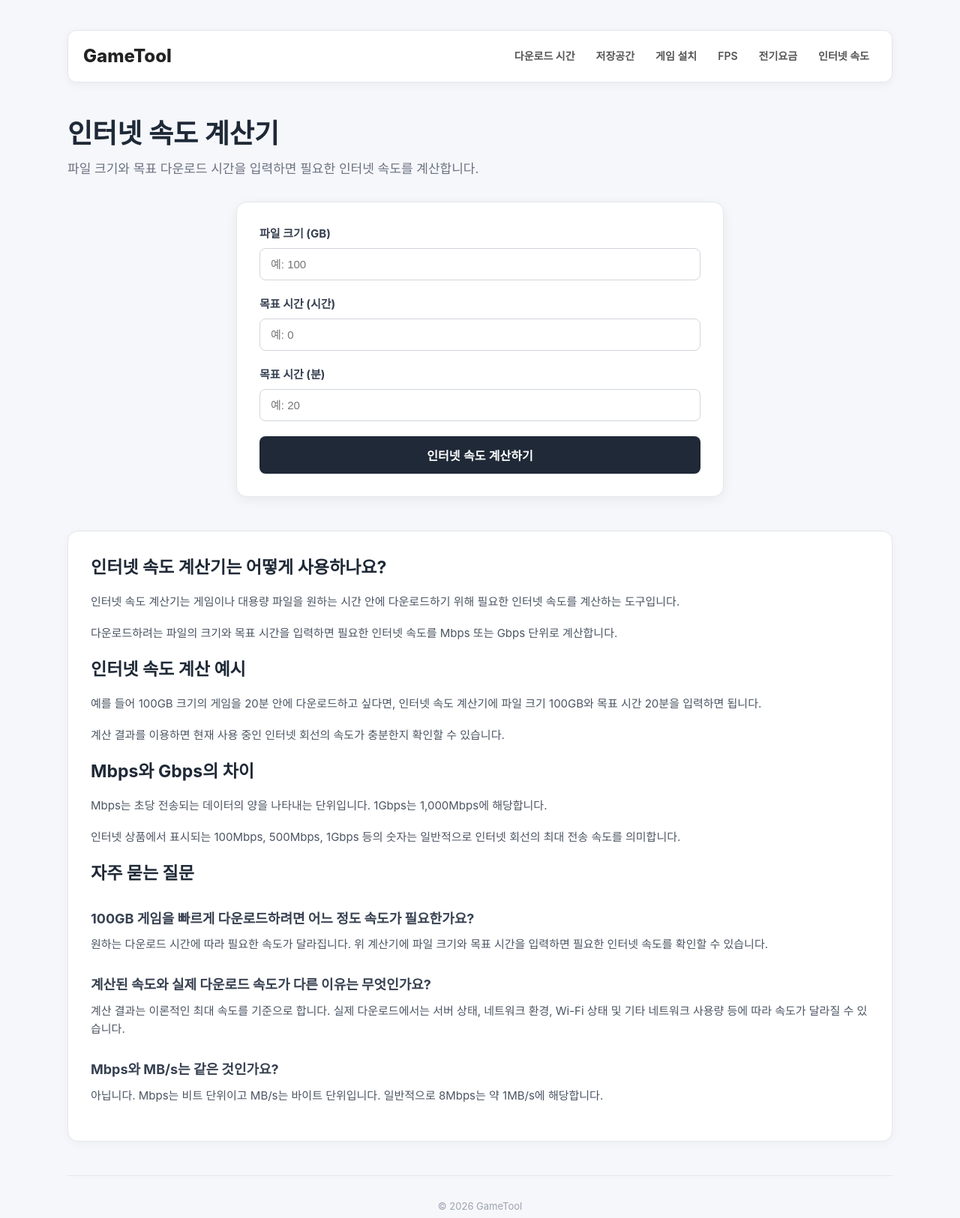
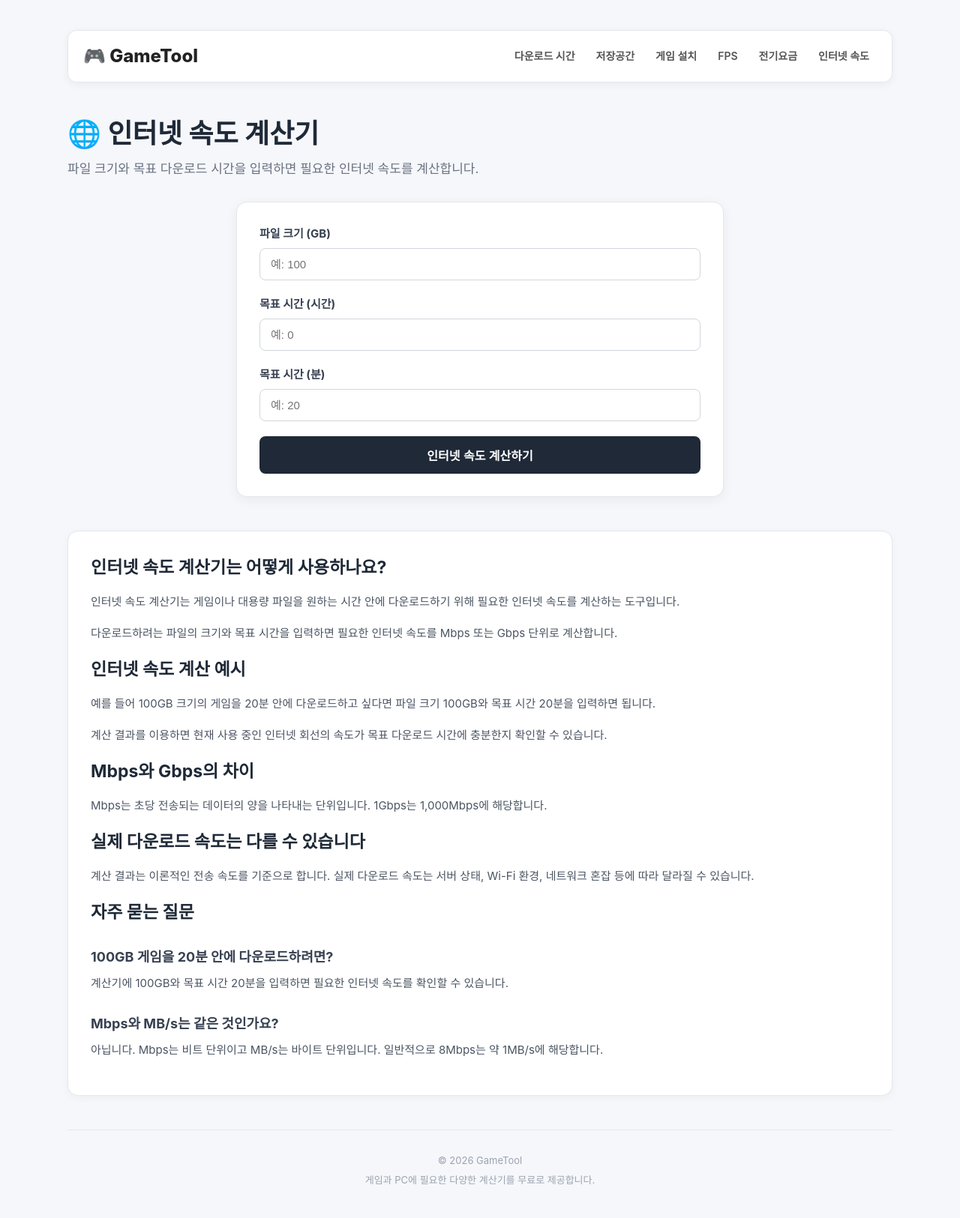
Before and after one commit to shadysun811/Gametool, a Flask app: page /speed in a window 1280 px wide. Shown: the top 1625 px of the page at 75% size. After the commit the page ends 1581 px from the top, so only its background shows below. Run offline with Flask 3, Linux system fonts and the light colour scheme.

Commit message:
Refactor speed.html for clarity and layout improvements
Removed unnecessary navigation comments and updated the layout. Improved text clarity and added emojis for better user engagement.

```diff
--- a/templates/speed.html
+++ b/templates/speed.html
@@ -10,7 +10,7 @@
           content="파일 크기와 목표 다운로드 시간을 입력하면 필요한 인터넷 속도를 Mbps와 Gbps로 계산해주는 무료 인터넷 속도 계산기입니다.">
 
     <meta name="keywords"
-          content="인터넷 속도 계산기, 인터넷 속도 계산, 필요한 인터넷 속도, 다운로드 속도 계산기, Mbps 계산기, Gbps 계산기">
+          content="인터넷 속도 계산기, 필요한 인터넷 속도, 다운로드 속도 계산기, Mbps 계산기, Gbps 계산기">
 
     <meta name="robots" content="index, follow">
 
@@ -22,62 +22,28 @@
 
 <div class="container">
 
-    <!-- =========================
-         네비게이션
-         ========================= -->
-
     <nav class="navbar">
 
-        <a href="/" class="logo">
-            GameTool
-        </a>
+        <a href="/" class="logo">🎮 GameTool</a>
 
         <div class="nav-links">
-
-            <a href="/download">
-                다운로드 시간
-            </a>
-
-            <a href="/storage">
-                저장공간
-            </a>
-
-            <a href="/game-storage">
-                게임 설치
-            </a>
-
-            <a href="/fps">
-                FPS
-            </a>
-
-            <a href="/electricity">
-                전기요금
-            </a>
-
-            <a href="/speed">
-                인터넷 속도
-            </a>
-
+            <a href="/download">다운로드 시간</a>
+            <a href="/storage">저장공간</a>
+            <a href="/game-storage">게임 설치</a>
+            <a href="/fps">FPS</a>
+            <a href="/electricity">전기요금</a>
+            <a href="/speed">인터넷 속도</a>
         </div>
 
     </nav>
 
 
-    <!-- =========================
-         제목
-         ========================= -->
-
-    <h1>인터넷 속도 계산기</h1>
+    <h1>🌐 인터넷 속도 계산기</h1>
 
     <p class="subtitle">
-        파일 크기와 목표 다운로드 시간을 입력하면
-        필요한 인터넷 속도를 계산합니다.
+        파일 크기와 목표 다운로드 시간을 입력하면 필요한 인터넷 속도를 계산합니다.
     </p>
 
-
-    <!-- =========================
-         계산기
-         ========================= -->
 
     <div class="calculator">
 
@@ -134,10 +100,6 @@
         </form>
 
 
-        <!-- =========================
-             결과
-             ========================= -->
-
         {% if result %}
 
         <div class="result">
@@ -148,10 +110,6 @@
 
     </div>
 
-
-    <!-- =========================
-         설명
-         ========================= -->
 
     <section class="description">
 
@@ -172,15 +130,13 @@
         <h2>인터넷 속도 계산 예시</h2>
 
         <p>
-            예를 들어 100GB 크기의 게임을
-            20분 안에 다운로드하고 싶다면,
-            인터넷 속도 계산기에 파일 크기 100GB와
-            목표 시간 20분을 입력하면 됩니다.
+            예를 들어 100GB 크기의 게임을 20분 안에 다운로드하고 싶다면
+            파일 크기 100GB와 목표 시간 20분을 입력하면 됩니다.
         </p>
 
         <p>
             계산 결과를 이용하면 현재 사용 중인 인터넷 회선의
-            속도가 충분한지 확인할 수 있습니다.
+            속도가 목표 다운로드 시간에 충분한지 확인할 수 있습니다.
         </p>
 
 
@@ -191,31 +147,23 @@
             1Gbps는 1,000Mbps에 해당합니다.
         </p>
 
+
+        <h2>실제 다운로드 속도는 다를 수 있습니다</h2>
+
         <p>
-            인터넷 상품에서 표시되는 100Mbps, 500Mbps,
-            1Gbps 등의 숫자는 일반적으로 인터넷 회선의
-            최대 전송 속도를 의미합니다.
+            계산 결과는 이론적인 전송 속도를 기준으로 합니다.
+            실제 다운로드 속도는 서버 상태, Wi-Fi 환경,
+            네트워크 혼잡 등에 따라 달라질 수 있습니다.
         </p>
 
 
         <h2>자주 묻는 질문</h2>
 
-        <h3>100GB 게임을 빠르게 다운로드하려면 어느 정도 속도가 필요한가요?</h3>
+        <h3>100GB 게임을 20분 안에 다운로드하려면?</h3>
 
         <p>
-            원하는 다운로드 시간에 따라 필요한 속도가 달라집니다.
-            위 계산기에 파일 크기와 목표 시간을 입력하면
+            계산기에 100GB와 목표 시간 20분을 입력하면
             필요한 인터넷 속도를 확인할 수 있습니다.
-        </p>
-
-
-        <h3>계산된 속도와 실제 다운로드 속도가 다른 이유는 무엇인가요?</h3>
-
-        <p>
-            계산 결과는 이론적인 최대 속도를 기준으로 합니다.
-            실제 다운로드에서는 서버 상태, 네트워크 환경,
-            Wi-Fi 상태 및 기타 네트워크 사용량 등에 따라
-            속도가 달라질 수 있습니다.
         </p>
 
 
@@ -229,19 +177,11 @@
     </section>
 
 
-    <!-- =========================
-         푸터
-         ========================= -->
-
     <footer>
 
-        <p>
-            © 2026 GameTool
-        </p>
+        <p>© 2026 GameTool</p>
 
-        <p>
-            게임과 PC에 필요한 다양한 계산기를 무료로 제공합니다.
-        </p>
+        <p>게임과 PC에 필요한 다양한 계산기를 무료로 제공합니다.</p>
 
     </footer>
 
```
